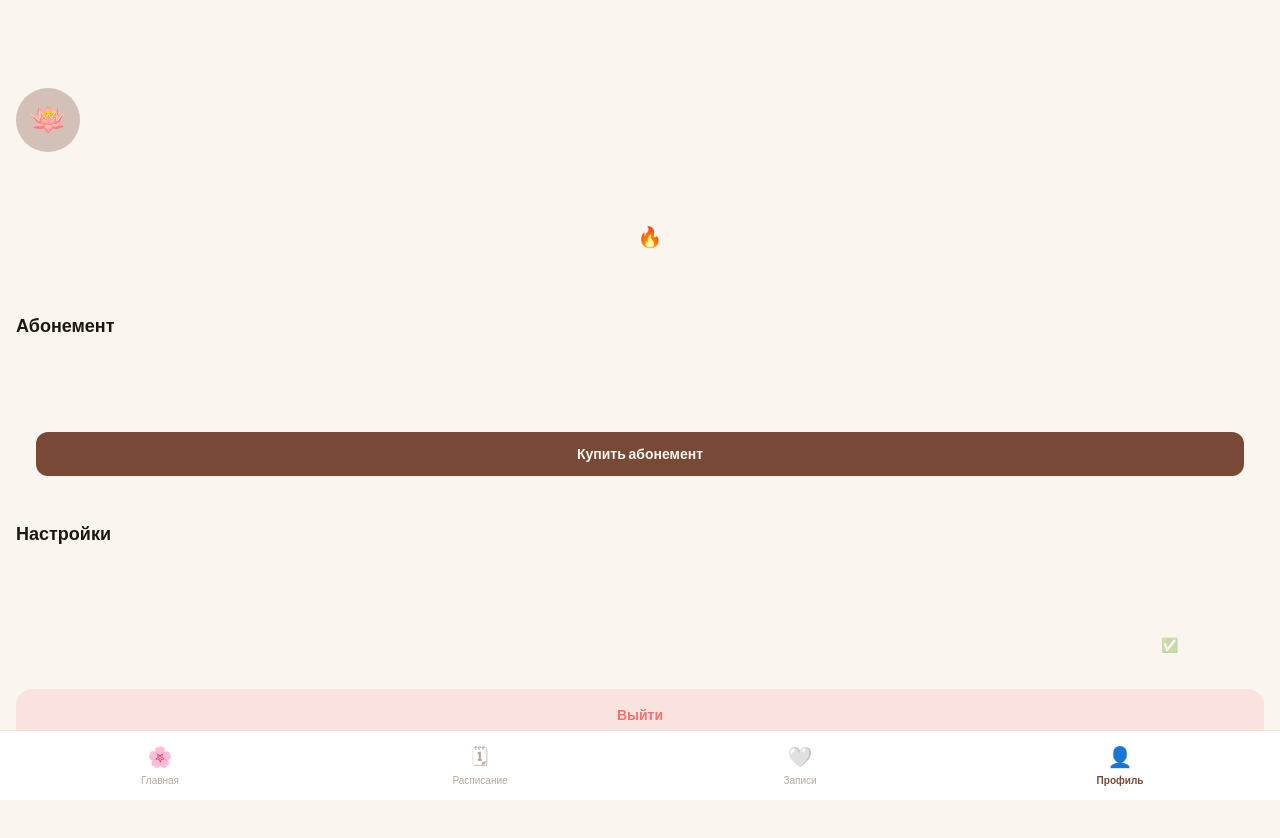
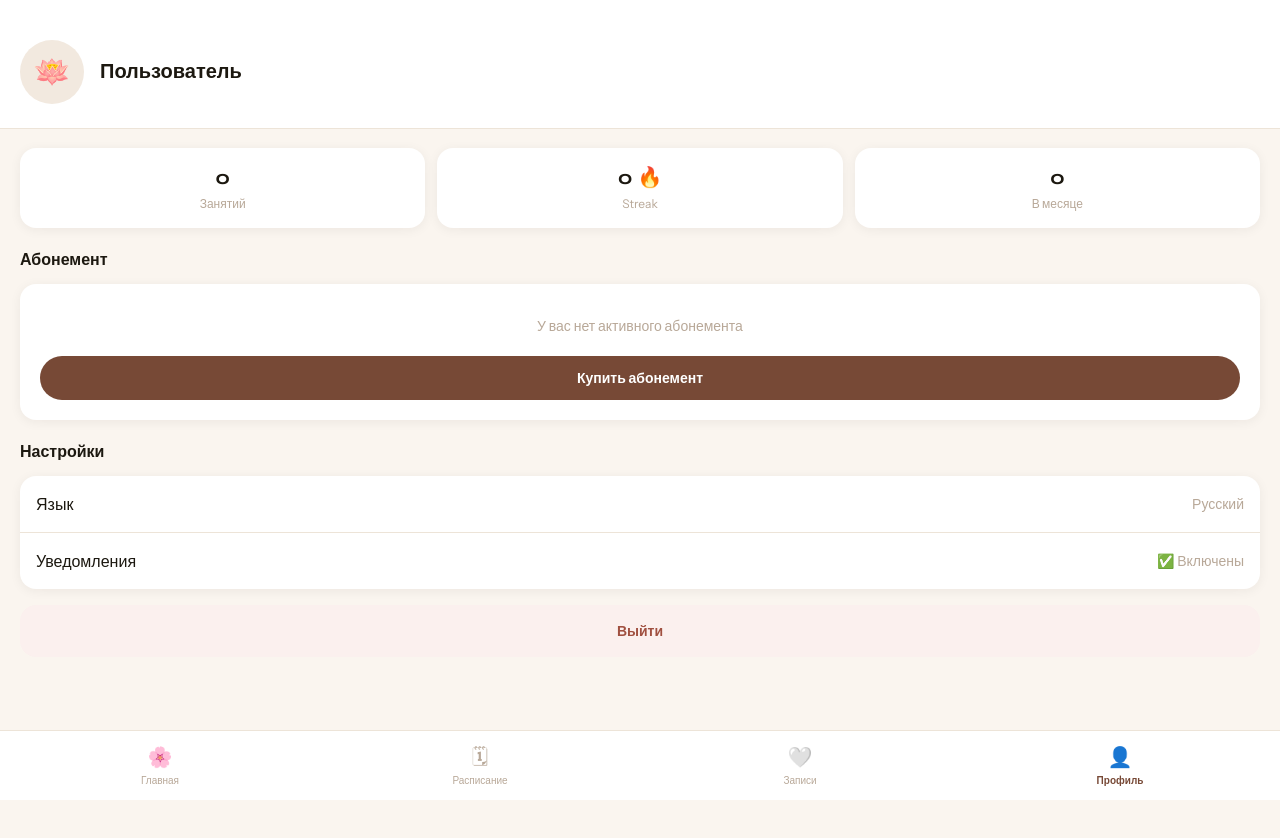
Before and after one commit to valiev2188/lotos-studio, a React (Vite) app in the folder apps/miniapp/: page /profile in a window 1280 px wide. Shown: the top 838 px of the page. Built offline with nearby package versions, Linux system fonts and the light colour scheme; no server answers.

Commit message:
auto: update page.tsx

```diff
--- a/apps/miniapp/src/app/profile/page.tsx
+++ b/apps/miniapp/src/app/profile/page.tsx
@@ -1,6 +1,12 @@
 import { useUserStore } from '../../stores/useUserStore';
 import { haptic } from '../../utils/telegram';
 import { useNavigate } from 'react-router-dom';
+
+const C = {
+  bg: '#FAF5EF', white: '#FFFFFF', bark: '#1C1810',
+  stone: '#8B7355', dust: '#B8A898', terra: '#774936', border: '#EDE4D8',
+  petal: '#F2E9DF',
+};
 
 export default function ProfilePage() {
   const { user, logout } = useUserStore();
@@ -8,46 +14,56 @@ export default function ProfilePage() {
   const name = user ? `${user.firstName} ${user.lastName || ''}`.trim() : 'Пользователь';
 
   return (
-    <div className="min-h-screen bg-cream">
-      <div className="bg-dark px-4 pt-8 pb-8">
-        <h1 className="font-syne text-2xl font-bold text-cream mb-6">Профиль</h1>
+    <div className="min-h-screen pb-28 font-instrument" style={{ background: C.bg }}>
+      {/* Header */}
+      <div className="px-5 pt-10 pb-6" style={{ background: C.white, boxShadow: '0 1px 0 #EDE4D8' }}>
         <div className="flex items-center gap-4">
-          <div className="w-16 h-16 rounded-full bg-brown/30 flex items-center justify-center text-3xl">
+          <div
+            className="w-16 h-16 rounded-full flex items-center justify-center text-3xl flex-shrink-0"
+            style={{ background: C.petal }}
+          >
             🪷
           </div>
           <div>
-            <div className="text-cream font-syne font-bold text-lg">{name}</div>
-            {user?.phone && <div className="text-cream/50 text-sm mt-0.5">{user.phone as string}</div>}
+            <h1 className="font-syne font-bold text-xl" style={{ color: C.bark }}>{name}</h1>
+            {user?.phone && (
+              <p className="text-sm mt-0.5" style={{ color: C.dust }}>{user.phone as string}</p>
+            )}
           </div>
         </div>
       </div>
 
       {/* Stats */}
-      <div className="px-4 py-6">
+      <div className="px-5 py-5">
         <div className="grid grid-cols-3 gap-3">
           {[
             { label: 'Занятий', value: '0' },
             { label: 'Streak', value: '0 🔥' },
             { label: 'В месяце', value: '0' },
           ].map((s) => (
-            <div key={s.label} className="bg-dark rounded-2xl p-4 text-center">
-              <div className="text-cream font-syne font-bold text-xl">{s.value}</div>
-              <div className="text-cream/40 text-xs mt-1">{s.label}</div>
+            <div
+              key={s.label}
+              className="rounded-2xl p-4 text-center"
+              style={{ background: C.white, boxShadow: '0 2px 12px rgba(28,24,16,0.06)' }}
+            >
+              <div className="font-syne font-bold text-xl" style={{ color: C.bark }}>{s.value}</div>
+              <div className="text-xs mt-1" style={{ color: C.dust }}>{s.label}</div>
             </div>
           ))}
         </div>
       </div>
 
       {/* Subscription */}
-      <div className="px-4 pb-6">
-        <h2 className="font-syne font-bold text-dark text-lg mb-3">Абонемент</h2>
-        <div className="bg-dark rounded-2xl p-5">
-          <div className="text-cream/50 text-sm text-center py-4">
+      <div className="px-5 pb-5">
+        <h2 className="font-syne font-bold text-base mb-3" style={{ color: C.bark }}>Абонемент</h2>
+        <div className="rounded-2xl p-5" style={{ background: C.white, boxShadow: '0 2px 12px rgba(28,24,16,0.06)' }}>
+          <p className="text-sm text-center py-3" style={{ color: C.dust }}>
             У вас нет активного абонемента
-          </div>
+          </p>
           <button
             onClick={() => haptic('medium')}
-            className="w-full bg-brown text-cream font-semibold py-3 rounded-xl text-sm mt-2"
+            className="w-full font-semibold py-3 rounded-full text-sm mt-2 transition-all active:scale-95"
+            style={{ background: C.terra, color: '#fff' }}
           >
             Купить абонемент
           </button>
@@ -55,9 +71,12 @@ export default function ProfilePage() {
       </div>
 
       {/* Settings */}
-      <div className="px-4 pb-8">
-        <h2 className="font-syne font-bold text-dark text-lg mb-3">Настройки</h2>
-        <div className="bg-dark rounded-2xl overflow-hidden">
+      <div className="px-5 pb-8">
+        <h2 className="font-syne font-bold text-base mb-3" style={{ color: C.bark }}>Настройки</h2>
+        <div
+          className="rounded-2xl overflow-hidden"
+          style={{ background: C.white, boxShadow: '0 2px 12px rgba(28,24,16,0.06)' }}
+        >
           {[
             { label: 'Язык', value: 'Русский' },
             { label: 'Уведомления', value: '✅ Включены' },
@@ -65,19 +84,19 @@ export default function ProfilePage() {
             <button
               key={item.label}
               onClick={() => haptic()}
-              className={`w-full flex items-center justify-between px-4 py-4 text-left ${
-                i > 0 ? 'border-t border-cream/10' : ''
-              }`}
+              className="w-full flex items-center justify-between px-4 py-4 text-left"
+              style={{ borderTop: i > 0 ? `1px solid ${C.border}` : 'none' }}
             >
-              <span className="text-cream font-instrument">{item.label}</span>
-              <span className="text-cream/40 text-sm">{item.value}</span>
+              <span style={{ color: C.bark }}>{item.label}</span>
+              <span className="text-sm" style={{ color: C.dust }}>{item.value}</span>
             </button>
           ))}
         </div>
 
         <button
           onClick={() => { haptic('medium'); logout(); navigate('/'); }}
-          className="w-full mt-4 bg-red-500/10 text-red-400 font-instrument font-semibold py-4 rounded-2xl text-sm"
+          className="w-full mt-4 font-semibold py-4 rounded-2xl text-sm transition-all active:scale-95"
+          style={{ background: '#FBF0EE', color: '#A05040' }}
         >
           Выйти
         </button>
```
